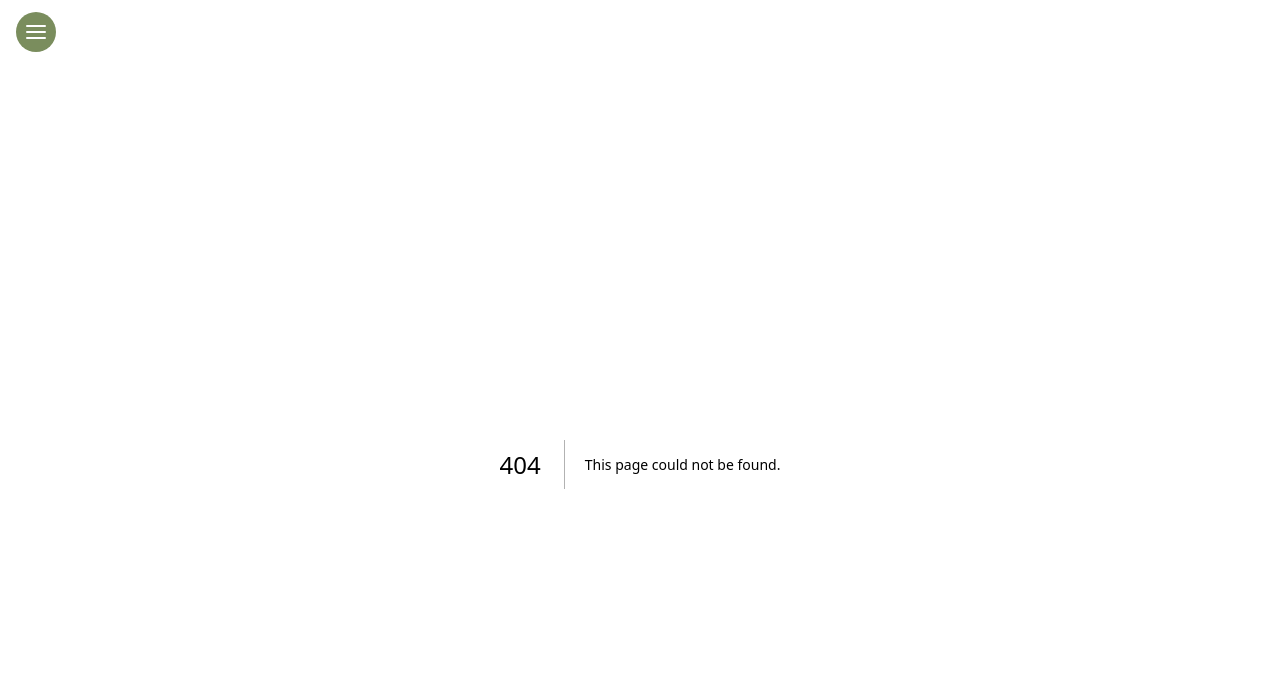
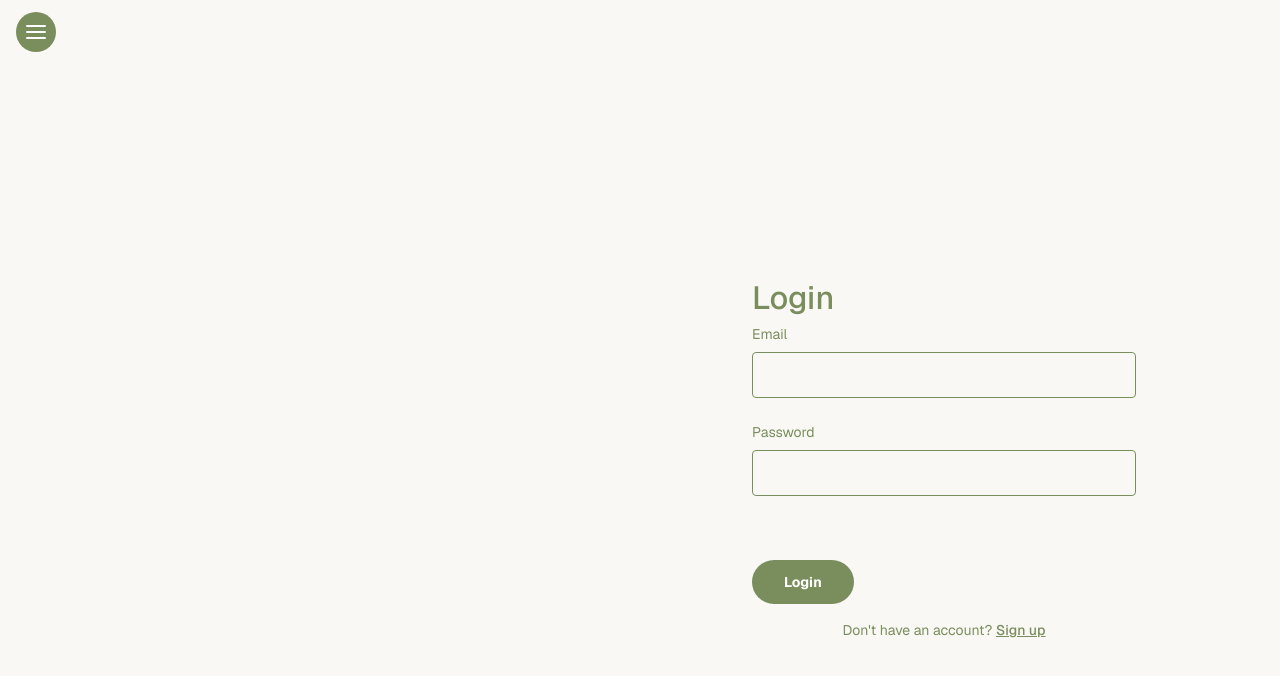
Before and after one commit to julian919/homeplant-io, a Next.js app: page /login in a window 1280 px wide. Before the commit this address had no page. Shown: the top 676 px of the page. Built offline with nearby package versions, Linux system fonts and the light colour scheme; no server answers.

Commit message:
Login page UI

```diff
--- /dev/null
+++ b/app/login/page.module.scss
@@ -0,0 +1,54 @@
+.title {
+  @include title1;
+  margin-bottom: 1rem;
+  color: $primary-color;
+}
+
+.label {
+  @include body2;
+  display: block;
+  margin-bottom: 0.5rem;
+  color: $primary-color;
+}
+
+.input {
+  @include body2;
+  width: 100%;
+  padding: 0.75rem;
+  border: 1px solid $primary-color;
+  border-radius: 0.25rem;
+  background-color: $light-green;
+  color: $primary-color;
+}
+
+.signupText {
+  @include body2;
+  margin-top: 1rem;
+  text-align: center;
+  color: $primary-color;
+
+  a {
+    font-weight: 500;
+    text-decoration: underline;
+  }
+}
+
+.imageContainer {
+  @include mobileView {
+    display: none;
+  }
+}
+
+.fade-in {
+  opacity: 0;
+  animation: fadeIn 0.5s ease-in-out forwards;
+}
+
+@keyframes fadeIn {
+  from {
+    opacity: 0;
+  }
+  to {
+    opacity: 1;
+  }
+}
--- /dev/null
+++ b/app/login/page.tsx
@@ -0,0 +1,61 @@
+import PrimaryButton from '@/components/common/buttons/PrimaryButton';
+import styles from './page.module.scss';
+import { getI18n } from '@/utils/translations';
+
+export default async function LoginPage() {
+  const t = await getI18n();
+
+  return (
+    <div className="flex h-screen">
+      <div
+        className={`hidden lg:block lg:flex-1 bg-cover bg-center ${styles.imageContainer} ${styles['fade-in']}`}
+        style={{
+          backgroundImage: `url('https://res.cloudinary.com/dik1cnvbo/image/upload/v1756732926/Gemini_Generated_Image_otziwgotziwgotzi_wbfv6s.webp')`,
+          animationDelay: '0.2s',
+        }}
+      />
+      <div className="flex-1 flex flex-col justify-center items-center p-8">
+        <div className="w-full max-w-sm">
+          <h1
+            className={`${styles.title} ${styles['fade-in']}`}
+            style={{ animationDelay: '0.4s' }}
+          >
+            {t('login')}
+          </h1>
+          <div
+            className={`mb-6 ${styles['fade-in']}`}
+            style={{ animationDelay: '0.6s' }}
+          >
+            <label htmlFor="email" className={styles.label}>
+              {t('email')}
+            </label>
+            <input type="email" id="email" className={styles.input} />
+          </div>
+          <div
+            className={`mb-6 ${styles['fade-in']}`}
+            style={{ animationDelay: '0.8s' }}
+          >
+            <label htmlFor="password" className={styles.label}>
+              {t('password')}
+            </label>
+            <input type="password" id="password" className={styles.input} />
+          </div>
+          <div
+            className={`mt-8 ${styles['fade-in']}`}
+            style={{ animationDelay: '1.0s' }}
+          >
+            <PrimaryButton>
+              <p>{t('login')}</p>
+            </PrimaryButton>
+          </div>
+          <p
+            className={`${styles.signupText} ${styles['fade-in']}`}
+            style={{ animationDelay: '1.2s' }}
+          >
+            {t('login_signup_text')} <a href="/signup">{t('signup_link')}</a>
+          </p>
+        </div>
+      </div>
+    </div>
+  );
+}
--- a/app/page.tsx
+++ b/app/page.tsx
@@ -25,9 +25,9 @@ export default async function Home() {
       <div className={styles.contentContainer}>
         <div>
           <h1 className="text-3xl font-serif text-gray-800">
-            {t('home.title')}
+            {t('home_title')}
           </h1>
-          <p className="text-gray-500 mt-4">{t('home.subtitle')}</p>
+          <p className="text-gray-500 mt-4">{t('home_subtitle')}</p>
           <PrimaryButton>
             <p>{t('get_started')}</p>
           </PrimaryButton>
--- a/assets/scss/fonts.scss
+++ b/assets/scss/fonts.scss
@@ -1,3 +1,8 @@
+@mixin title1 {
+  font-size: 32px;
+  font-weight: 500;
+}
+
 @mixin body1 {
   font-size: 12px;
   line-height: 16px;
--- a/i18n/en.json
+++ b/i18n/en.json
@@ -1,7 +1,11 @@
 {
   "get_started": "Get Started",
-  "greeting": "Hello, World!",
-  "home.plant_alt": "Monstera plant",
-  "home.subtitle": "Effortlessly track, water, and nurture your green companions",
-  "home.title": "A new way to care for your plants"
+  "home_plant_alt": "Monstera plant",
+  "home_subtitle": "Effortlessly track, water, and nurture your green companions",
+  "home_title": "A new way to care for your plants",
+  "email": "Email",
+  "password": "Password",
+  "login": "Login",
+  "login_signup_text": "Don't have an account?",
+  "signup_link": "Sign up"
 }
--- a/i18n/zh.json
+++ b/i18n/zh.json
@@ -1,7 +1,11 @@
 {
   "get_started": "开始使用",
-  "greeting": "你好，世界！",
-  "home.plant_alt": "龟背竹",
-  "home.subtitle": "轻松追踪、浇水和培育您的绿色伴侣",
-  "home.title": "一种全新的植物养护方式"
+  "home_plant_alt": "龟背竹",
+  "home_subtitle": "轻松追踪、浇水和培育您的绿色伴侣",
+  "home_title": "一种全新的植物养护方式",
+  "email": "电子邮件",
+  "password": "密码",
+  "login": "登录",
+  "login_signup_text": "没有账号？",
+  "signup_link": "注册"
 }
```
